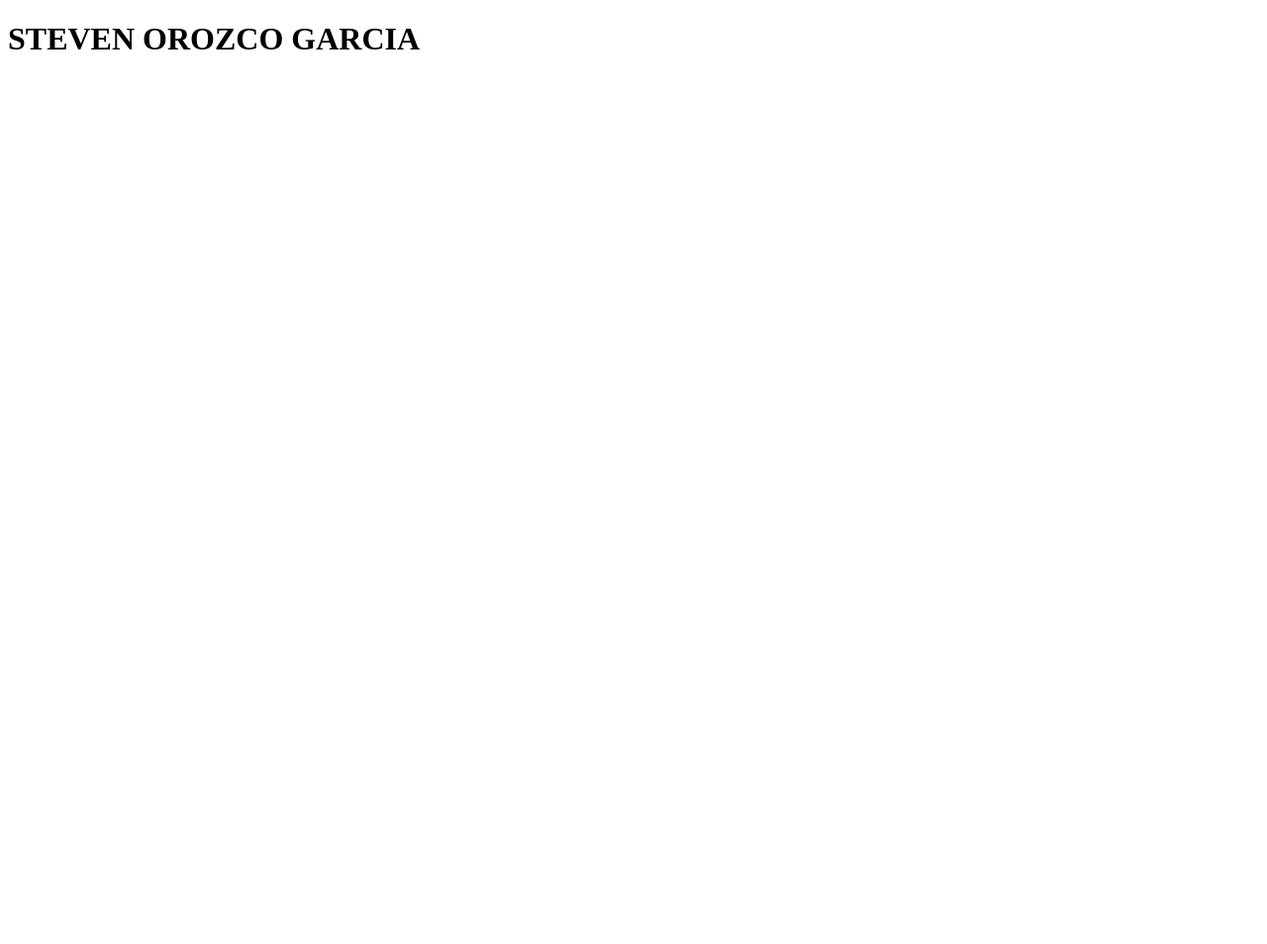
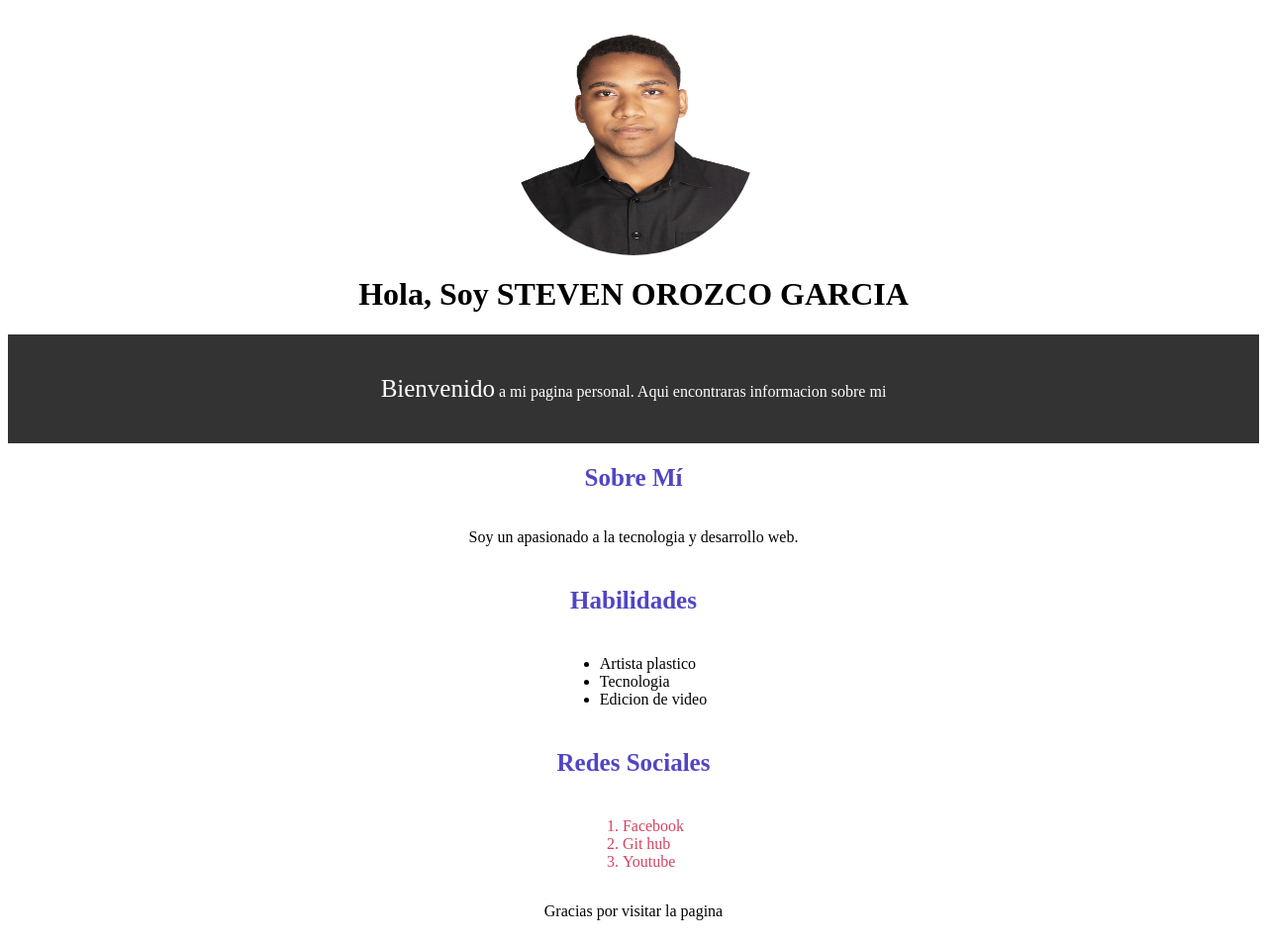
Before and after one commit to Stiiven3/Funval-G4, a plain HTML site: page index.html in a window 1280 px wide. Shown: the whole page at 99% size. Before the commit the page ends 800 px from the top, so only its background shows below. Drawn offline with Linux system fonts and the light colour scheme.

Commit message:
Practica Completa- Ticket 02

```diff
--- a/index.html
+++ b/index.html
@@ -3,12 +3,41 @@
 <head>
     <meta charset="UTF-8">
     <meta name="viewport" content="width=device-width, initial-scale=1.0">
+    <link rel="stylesheet" href="/style.css">
     <title>Practica calificada</title>
 </head>
 <body>
     <header>
-        <h1>STEVEN OROZCO GARCIA</h1>
+        <h1>Hola, Soy STEVEN OROZCO GARCIA</h1>
+        <img class="Image" src="./WhatsApp Image 2025-06-25 at 15.37.39_59b6be15.jpg" alt="">
     </header>
 
+    <div class="SBIEN">
+        <p><span class="B">Bienvenido</span> a mi pagina personal. Aqui encontraras informacion sobre mi</p>
+    </div>
+
+    <section class="Mi">
+        <h2>Sobre Mí</h2>
+
+        <p>Soy un apasionado a la tecnologia y desarrollo web.</p>
+
+        <h3>Habilidades</h3>
+
+        <ul>
+            <li>Artista plastico</li>
+            <li>Tecnologia</li>
+            <li>Edicion de video</li>
+        </ul>
+
+        <h3>Redes Sociales</h3>
+
+        <ol>
+            <li class="Orde"><span>Facebook</span></li>
+            <li class="Orde"><span>Git hub</span></li>
+            <li class="Orde"><span>Youtube</span></li>
+        </ol>
+
+        <p>Gracias por visitar la pagina</p>
+    </section>
 </body>
 </html>
--- /dev/null
+++ b/style.css
@@ -0,0 +1,39 @@
+
+.Image{
+
+    height: 250px;
+    width: 250px;
+    border-radius: 50%;
+}
+header{
+    display: flex;
+    flex-direction: column-reverse;
+    align-items: center;
+
+}
+
+.B{
+    font-size:25px ;
+}
+.SBIEN{
+
+    background-color: rgba(0, 0, 0, 0.8);
+    text-align: center;
+    color: #fff;
+    padding: 2%;
+}
+h3,h2{
+    color: #5045c6;
+    font-size: 25px;
+}
+.Orde{
+
+    color: #d14563;
+}
+
+.Mi{
+
+    display: flex;
+    align-items: center;
+    flex-direction: column;
+}
```
Also changed, not shown: WhatsApp Image 2025-06-25 at 15.37.39_59b6be15.jpg (added).
